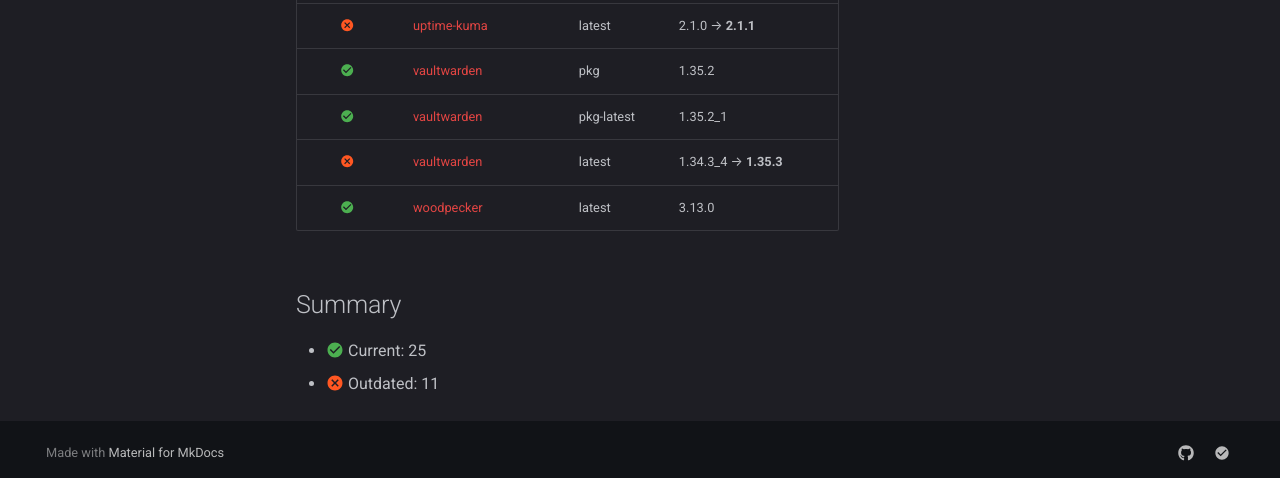
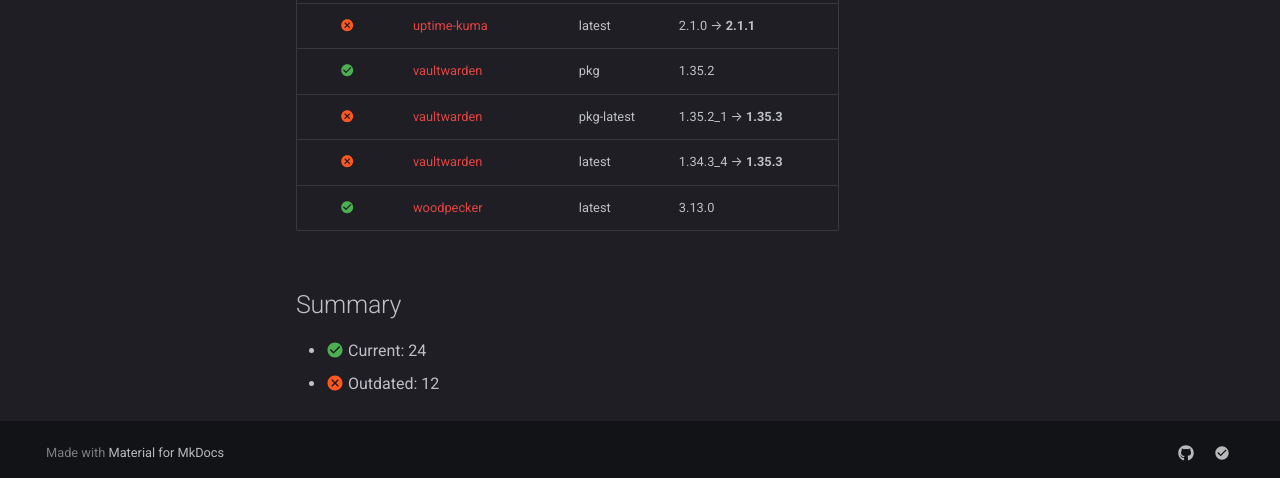
Before and after one commit to daemonless/daemonless-io, an MkDocs documentation site: the page built from docs/status.md, in a window 1280 px wide and 900 px high, scrolled down 3220 px. Shown: the part 415-893 px from the top of the window. Built offline with MkDocs 1.6.1 and Material for MkDocs 9.7.7, drawn with Linux system fonts in a browser that asks for light colours; comment, search, counter and statistics services are not loaded; some of the changed text lies outside the part shown.

Commit message:
Update version status [skip ci]

```diff
--- a/docs/status.md
+++ b/docs/status.md
@@ -53,7 +53,7 @@ description: "Real-time version tracking for every Daemonless image. See which c
 | :material-check-circle:{ .current } | [radarr](https://github.com/daemonless/radarr/actions) | latest | 6.0.4.10291 |
 | :material-close-circle:{ .outdated } | [readmeabook](https://github.com/daemonless/readmeabook/actions) | latest | 1.0.6 → **1.0.8** |
 | :material-check-circle:{ .current } | [redis](https://github.com/daemonless/redis/actions) | pkg | 8.4.0_1 |
-| :material-check-circle:{ .current } | [redis](https://github.com/daemonless/redis/actions) | pkg-latest | 8.4.0_1 |
+| :material-close-circle:{ .outdated } | [redis](https://github.com/daemonless/redis/actions) | pkg-latest | 8.4.0_1 → **8.4.1** |
 | :material-check-circle:{ .current } | [sabnzbd](https://github.com/daemonless/sabnzbd/actions) | pkg | 4.5.5 |
 | :material-check-circle:{ .current } | [sabnzbd](https://github.com/daemonless/sabnzbd/actions) | pkg-latest | 4.5.5 |
 | :material-check-circle:{ .current } | [sabnzbd](https://github.com/daemonless/sabnzbd/actions) | latest | 4.5.5 |
@@ -83,11 +83,11 @@ description: "Real-time version tracking for every Daemonless image. See which c
 | :material-check-circle:{ .current } | [unifi](https://github.com/daemonless/unifi/actions) | latest | 10.1.85 |
 | :material-close-circle:{ .outdated } | [uptime-kuma](https://github.com/daemonless/uptime-kuma/actions) | latest | 2.1.0 → **2.1.1** |
 | :material-check-circle:{ .current } | [vaultwarden](https://github.com/daemonless/vaultwarden/actions) | pkg | 1.35.2 |
-| :material-check-circle:{ .current } | [vaultwarden](https://github.com/daemonless/vaultwarden/actions) | pkg-latest | 1.35.2_1 |
+| :material-close-circle:{ .outdated } | [vaultwarden](https://github.com/daemonless/vaultwarden/actions) | pkg-latest | 1.35.2_1 → **1.35.3** |
 | :material-close-circle:{ .outdated } | [vaultwarden](https://github.com/daemonless/vaultwarden/actions) | latest | 1.34.3_4 → **1.35.3** |
 | :material-check-circle:{ .current } | [woodpecker](https://github.com/daemonless/woodpecker/actions) | latest | 3.13.0 |
 
 ## Summary
 
-- :material-check-circle:{ .current } Current: 25
-- :material-close-circle:{ .outdated } Outdated: 11
+- :material-check-circle:{ .current } Current: 24
+- :material-close-circle:{ .outdated } Outdated: 12
```
